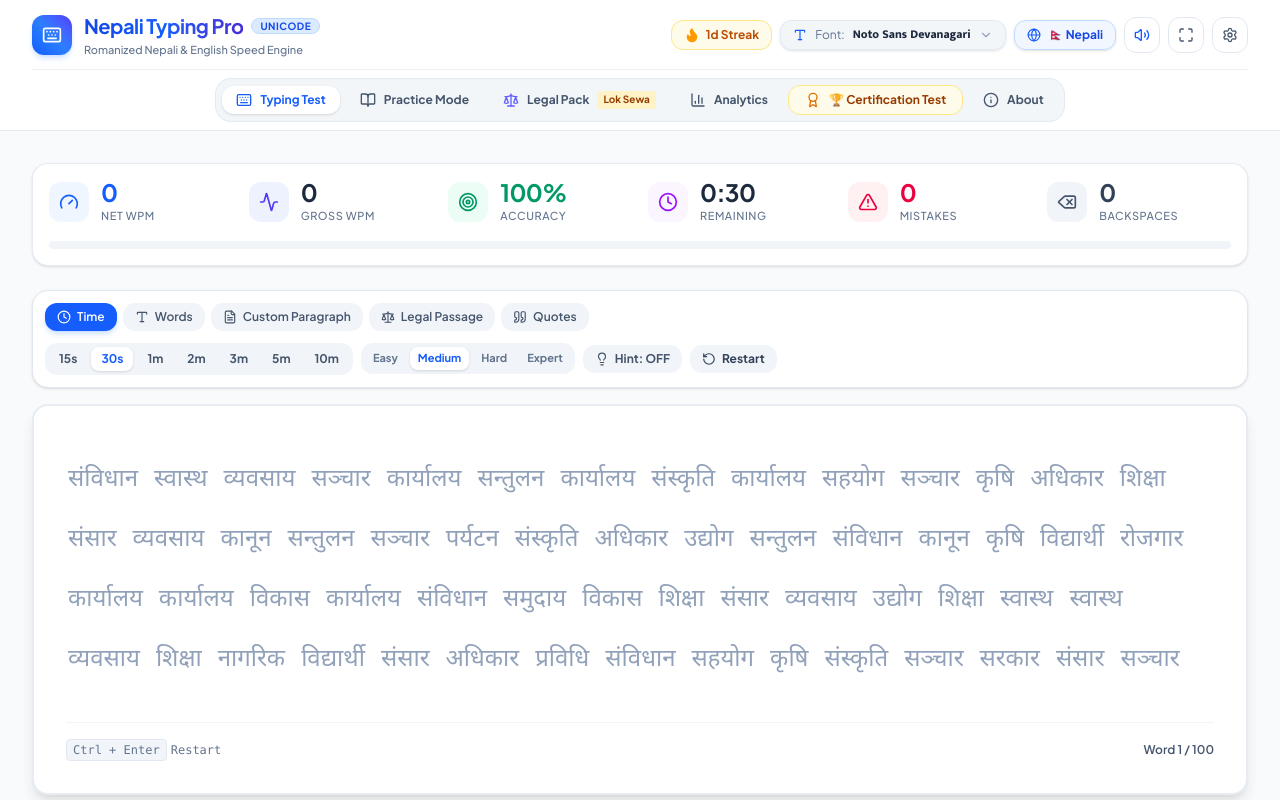
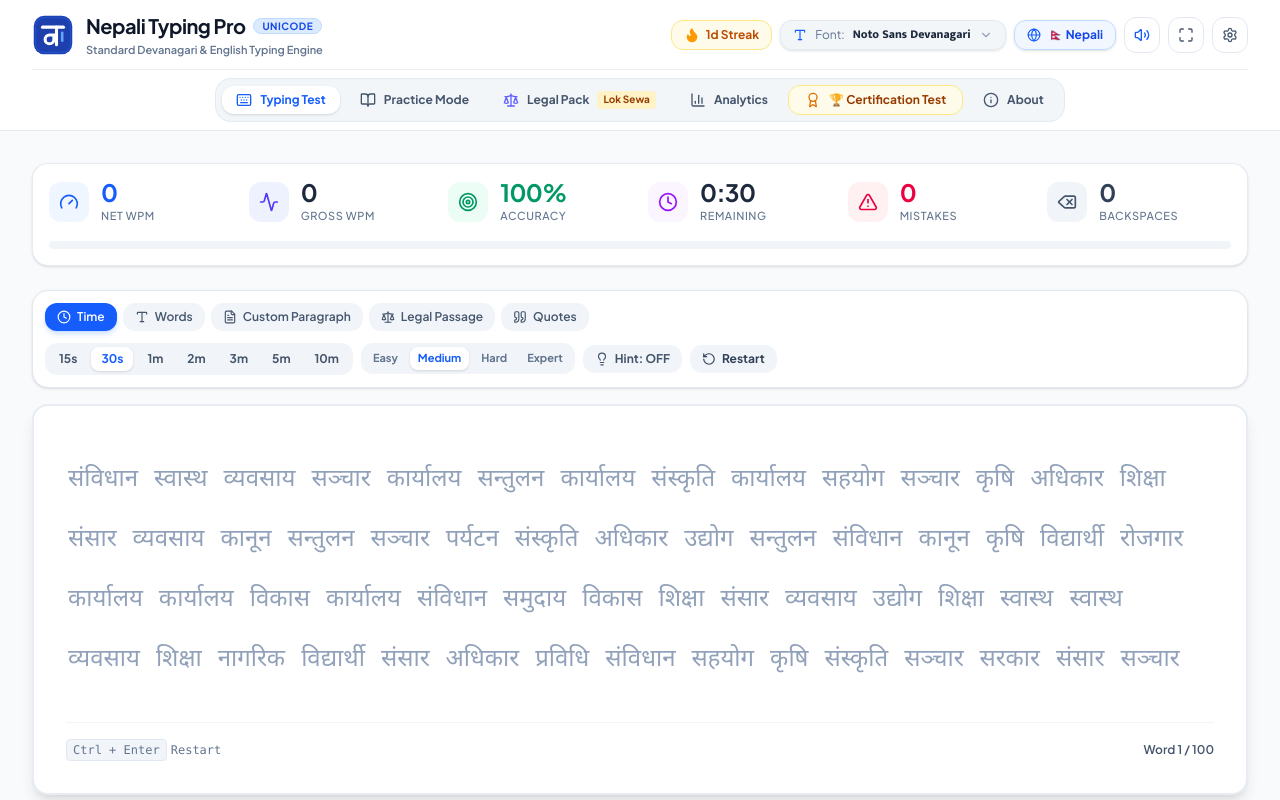
Before and after one commit to messilc1/Nepali-Typing, a React (Vite) app: page / in a window 1280 px wide. Shown: the top 800 px of the page. Built offline with nearby package versions, Linux system fonts and the light colour scheme.

Commit message:
feat: standardize branding with new logo component
- Extract brand logo into a reusable component
- Apply consistent logo across Navbar and Certification document
- Improve typing session reset logic with session-keyed rerenders
- Add abandonment tracking for active typing sessions

```diff
--- a/src/App.tsx
+++ b/src/App.tsx
@@ -146,6 +146,7 @@ export default function App() {
   const [keyStatsMap, setKeyStatsMap] = useState<Record<string, KeyStats>>({});
   const [activeKey, setActiveKey] = useState<string | undefined>(undefined);
   const [nextHintKey, setNextHintKey] = useState<string | undefined>(undefined);
+  const [sessionKey, setSessionKey] = useState<number>(0);
 
   const typingAreaRef = useRef<TypingAreaRef>(null);
 
@@ -316,9 +317,12 @@ export default function App() {
   }, []);
 
   const handleRestartTest = () => {
+    setSessionKey(prev => prev + 1);
     setTargetText(generateTargetText());
     setActiveResult(null);
-    typingAreaRef.current?.focusInput();
+    setTimeout(() => {
+      typingAreaRef.current?.focusInput();
+    }, 50);
   };
 
   const handleLaunchTargetedPractice = (items: string[]) => {
@@ -405,6 +409,7 @@ export default function App() {
               />
             ) : (
               <TypingArea
+                key={sessionKey}
                 ref={typingAreaRef}
                 settings={settings}
                 updateSettings={updateSettings}
--- /dev/null
+++ b/src/components/BrandLogo.tsx
@@ -0,0 +1,112 @@
+import React from 'react';
+
+interface BrandLogoProps {
+  size?: number;
+  className?: string;
+  variant?: 'default' | 'monochrome' | 'white' | 'dark';
+  showText?: boolean;
+}
+
+export const BrandLogo: React.FC<BrandLogoProps> = ({
+  size = 40,
+  className = '',
+  variant = 'default',
+  showText = false
+}) => {
+  // Color combinations based on variant
+  const isWhite = variant === 'white';
+  const isMono = variant === 'monochrome';
+  const isDark = variant === 'dark';
+
+  const primaryColor = isWhite ? '#FFFFFF' : isDark ? '#0F172A' : '#1E40AF';
+  const accentColor = isWhite ? '#E2E8F0' : isDark ? '#334155' : '#2563EB';
+  const iconFill = isWhite ? '#1E40AF' : '#FFFFFF';
+
+  return (
+    <div className={`inline-flex items-center gap-3 ${className}`}>
+      <svg
+        width={size}
+        height={size}
+        viewBox="0 0 48 48"
+        fill="none"
+        xmlns="http://www.w3.org/2000/svg"
+        className="shrink-0 transition-transform hover:scale-105"
+      >
+        {/* Keycap Base Container */}
+        <rect
+          x="2"
+          y="2"
+          width="44"
+          height="44"
+          rx="12"
+          fill={isMono ? '#0F172A' : primaryColor}
+        />
+
+        {/* Subtle Inner Bevel / Shadow for Precision Depth */}
+        <rect
+          x="4"
+          y="4"
+          width="40"
+          height="40"
+          rx="10"
+          stroke={accentColor}
+          strokeWidth="1.5"
+          strokeOpacity="0.4"
+          fill="none"
+        />
+
+        {/* Stylized Devanagari "ने" + Keyboard Key Geometry */}
+        {/* 1. Shirorekha (Top Horizontal Bar) */}
+        <path
+          d="M 12 15 H 36"
+          stroke={iconFill}
+          strokeWidth="3.5"
+          strokeLinecap="round"
+        />
+
+        {/* 2. Devanagari "ने" Loop & Connector */}
+        <path
+          d="M 28 15 V 35"
+          stroke={iconFill}
+          strokeWidth="3.5"
+          strokeLinecap="round"
+        />
+
+        {/* Loop for 'ने' */}
+        <path
+          d="M 28 24 H 20 C 17.2 24 15 26.2 15 29 C 15 31.8 17.2 34 20 34 C 22.8 34 25 31.8 25 29 V 24"
+          stroke={iconFill}
+          strokeWidth="3.5"
+          strokeLinecap="round"
+          strokeLinejoin="round"
+          fill="none"
+        />
+
+        {/* Speed / Cursor Accent Bar */}
+        <rect
+          x="33"
+          y="20"
+          width="3"
+          height="12"
+          rx="1.5"
+          fill={isWhite || isMono ? iconFill : '#60A5FA'}
+        />
+      </svg>
+
+      {showText && (
+        <div className="flex flex-col justify-center leading-none">
+          <span className={`font-black text-lg sm:text-xl tracking-tight ${
+            isWhite ? 'text-white' : 'text-slate-900 dark:text-white'
+          }`}>
+            Nepali Typing Pro
+          </span>
+          <span className={`text-[10px] font-bold uppercase tracking-wider mt-0.5 ${
+            isWhite ? 'text-blue-100' : 'text-blue-600 dark:text-blue-400'
+          }`}>
+            Unicode Standard
+          </span>
+        </div>
+      )}
+    </div>
+  );
+};
--- a/src/components/Navbar.tsx
+++ b/src/components/Navbar.tsx
@@ -18,6 +18,7 @@ import {
 } from 'lucide-react';
 import { NavigationTab, TestSettings, UserStats } from '../types';
 import { FontSelector } from './FontSelector';
+import { BrandLogo } from './BrandLogo';
 
 interface NavbarProps {
   activeTab: NavigationTab;
@@ -72,20 +73,18 @@ export const Navbar: React.FC<NavbarProps> = ({
             className="flex items-center gap-3 cursor-pointer shrink-0 select-none py-1"
             onClick={() => handleTabClick('test')}
           >
-            <div className="w-10 h-10 rounded-xl bg-gradient-to-tr from-blue-600 via-blue-500 to-indigo-600 flex items-center justify-center text-white shadow-md shadow-blue-500/20 shrink-0">
-              <Keyboard className="w-5 h-5" />
-            </div>
+            <BrandLogo size={42} />
             <div className="flex flex-col justify-center min-w-0">
               <div className="flex items-center gap-2 leading-none">
-                <span className="font-extrabold text-lg sm:text-xl tracking-tight bg-gradient-to-r from-blue-700 via-blue-600 to-indigo-700 dark:from-blue-400 dark:to-indigo-300 bg-clip-text text-transparent whitespace-nowrap">
+                <span className="font-black text-lg sm:text-xl tracking-tight text-slate-900 dark:text-white whitespace-nowrap">
                   Nepali Typing Pro
                 </span>
                 <span className="text-[10px] font-bold uppercase tracking-wider px-2 py-0.5 rounded-full bg-blue-100 dark:bg-blue-900/50 text-blue-700 dark:text-blue-300 border border-blue-200 dark:border-blue-800 shrink-0">
                   Unicode
                 </span>
               </div>
-              <p className="text-[11px] leading-snug text-slate-500 dark:text-slate-400 font-medium hidden sm:block whitespace-nowrap mt-0.5">
-                Romanized Nepali & English Speed Engine
+              <p className="text-[11px] leading-snug text-slate-500 dark:text-slate-400 font-semibold hidden sm:block whitespace-nowrap mt-0.5">
+                Standard Devanagari & English Typing Engine
               </p>
             </div>
           </div>
--- a/src/components/OfficialCertificateDocument.tsx
+++ b/src/components/OfficialCertificateDocument.tsx
@@ -28,6 +28,7 @@ import {
   Legend
 } from 'recharts';
 import { CertificationAttempt } from '../types';
+import { BrandLogo } from './BrandLogo';
 
 interface OfficialCertificateDocumentProps {
   attempt: CertificationAttempt;
@@ -182,11 +183,11 @@ export const OfficialCertificateDocument: React.FC<OfficialCertificateDocumentPr
             {/* Page 1 Header */}
             <div className="border-b-2 border-slate-900 pb-6 flex flex-col sm:flex-row sm:items-center justify-between gap-4">
               <div>
-                <div className="text-2xl font-black tracking-tight text-amber-600 flex items-center gap-2">
-                  <Award className="w-7 h-7 text-amber-500" />
-                  <span>Nepali Typing Pro</span>
+                <div className="flex items-center gap-3">
+                  <BrandLogo size={44} />
+                  <span className="text-2xl font-black tracking-tight text-slate-900">Nepali Typing Pro</span>
                 </div>
-                <h1 className="text-xl sm:text-2xl font-black text-slate-950 uppercase tracking-wide mt-0.5">
+                <h1 className="text-xl sm:text-2xl font-black text-slate-950 uppercase tracking-wide mt-2">
                   Official Certification Examination Report
                 </h1>
                 <p className="text-xs text-slate-600 font-medium max-w-xl mt-1">
--- a/src/components/TypingArea.tsx
+++ b/src/components/TypingArea.tsx
@@ -95,6 +95,7 @@ export const TypingArea = forwardRef<TypingAreaRef, TypingAreaProps>(({
   const inputRef = useRef<HTMLInputElement>(null);
   const activeWordRef = useRef<HTMLSpanElement>(null);
   const containerRef = useRef<HTMLDivElement>(null);
+  const textContainerRef = useRef<HTMLDivElement>(null);
 
   const targetWords = useMemo(() => targetText.trim().split(/\s+/).filter(Boolean), [targetText]);
 
@@ -548,13 +549,21 @@ export const TypingArea = forwardRef<TypingAreaRef, TypingAreaProps>(({
     };
   }, [isTestRunning, isTestFinished, startTime, settings.testType, settings.durationSeconds, computeLiveStats, finishTest, onLiveStatsChange, emitLiveSession]);
 
+  const handleLocalRestart = useCallback(() => {
+    if (isTestRunningRef.current) {
+      emitLiveSession('Abandoned');
+    }
+    resetState();
+    onRestartTest();
+  }, [emitLiveSession, resetState, onRestartTest]);
+
   // Handle Keystrokes & Romanized Conversion
   const handleKeyDown = (e: React.KeyboardEvent<HTMLInputElement>) => {
     if (isTestFinishedRef.current) return;
 
     if (e.ctrlKey && e.key === 'Enter') {
       e.preventDefault();
-      onRestartTest();
+      handleLocalRestart();
       return;
     }
 
@@ -744,16 +753,24 @@ export const TypingArea = forwardRef<TypingAreaRef, TypingAreaProps>(({
     }
   };
 
-  // Scroll current word into view smoothly
+  // Smooth synchronized auto-scrolling: keeps active line at ~33% container height so 2-3 lines ahead remain visible
   useEffect(() => {
-    if (activeWordRef.current) {
-      activeWordRef.current.scrollIntoView({
-        behavior: 'smooth',
-        block: 'center',
-        inline: 'nearest'
+    if (activeWordRef.current && textContainerRef.current) {
+      const container = textContainerRef.current;
+      const wordEl = activeWordRef.current;
+
+      const containerRect = container.getBoundingClientRect();
+      const wordRect = wordEl.getBoundingClientRect();
+
+      const relativeTop = wordRect.top - containerRect.top + container.scrollTop;
+      const targetScrollTop = relativeTop - container.clientHeight * 0.33;
+
+      container.scrollTo({
+        top: Math.max(0, targetScrollTop),
+        behavior: 'smooth'
       });
     }
-  }, [currentWordIndex]);
+  }, [currentWordIndex, typedInput]);
 
   // Compute font size class
   const getFontSizeClass = () => {
@@ -913,7 +930,7 @@ export const TypingArea = forwardRef<TypingAreaRef, TypingAreaProps>(({
 
           {/* Restart Button */}
           <button
-            onClick={onRestartTest}
+            onClick={handleLocalRestart}
             title="Restart Test (Ctrl + Enter)"
             className="flex items-center gap-1.5 px-3 py-1.5 rounded-xl bg-slate-100 dark:bg-slate-700 hover:bg-slate-200 dark:hover:bg-slate-600 text-slate-700 dark:text-slate-200 font-bold transition-all"
           >
@@ -1055,6 +1072,7 @@ export const TypingArea = forwardRef<TypingAreaRef, TypingAreaProps>(({
 
         {/* Text View Container */}
         <div
+          ref={textContainerRef}
           className={`w-full flex flex-wrap gap-x-3 gap-y-2 text-slate-400 dark:text-slate-500 font-normal transition-all max-h-[220px] sm:max-h-[260px] overflow-y-auto pr-2 py-4 scroll-smooth ${getFontSizeClass()}`}
           style={getFontFamilyStyle()}
         >
```
